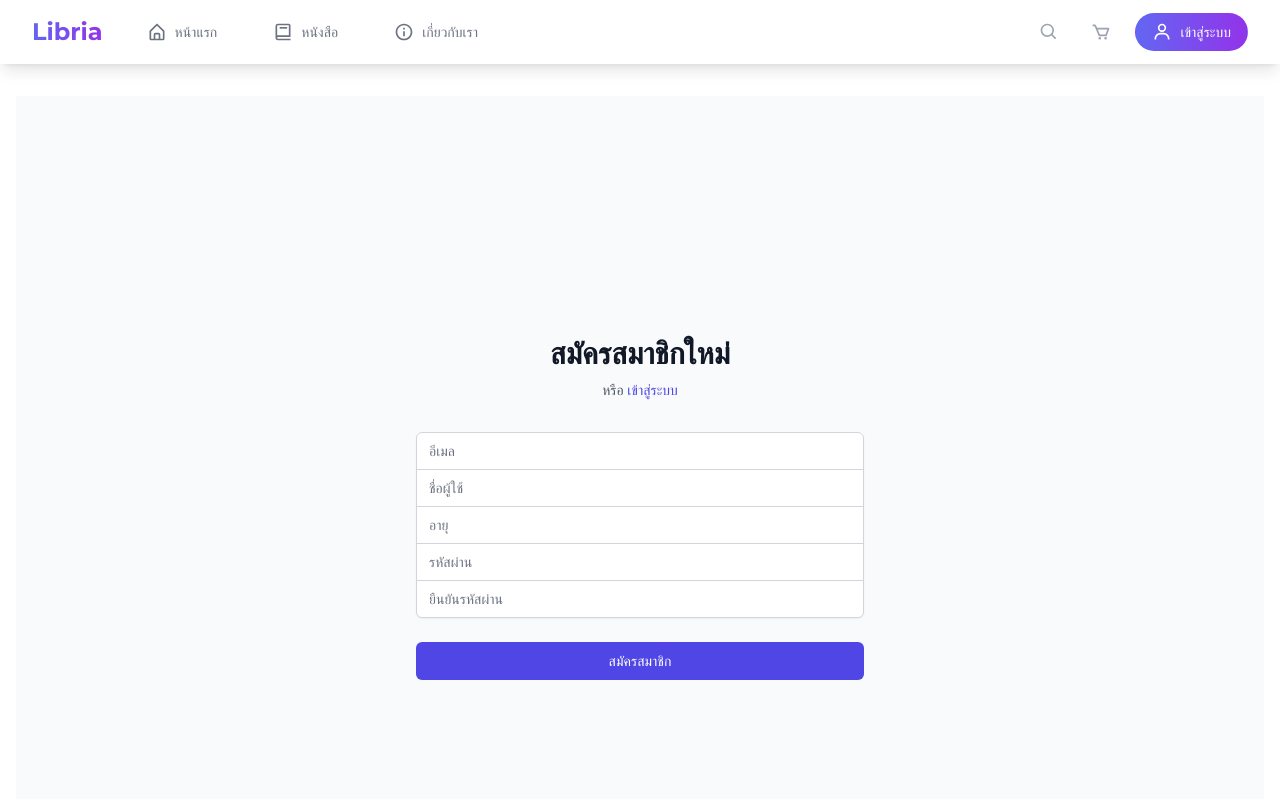
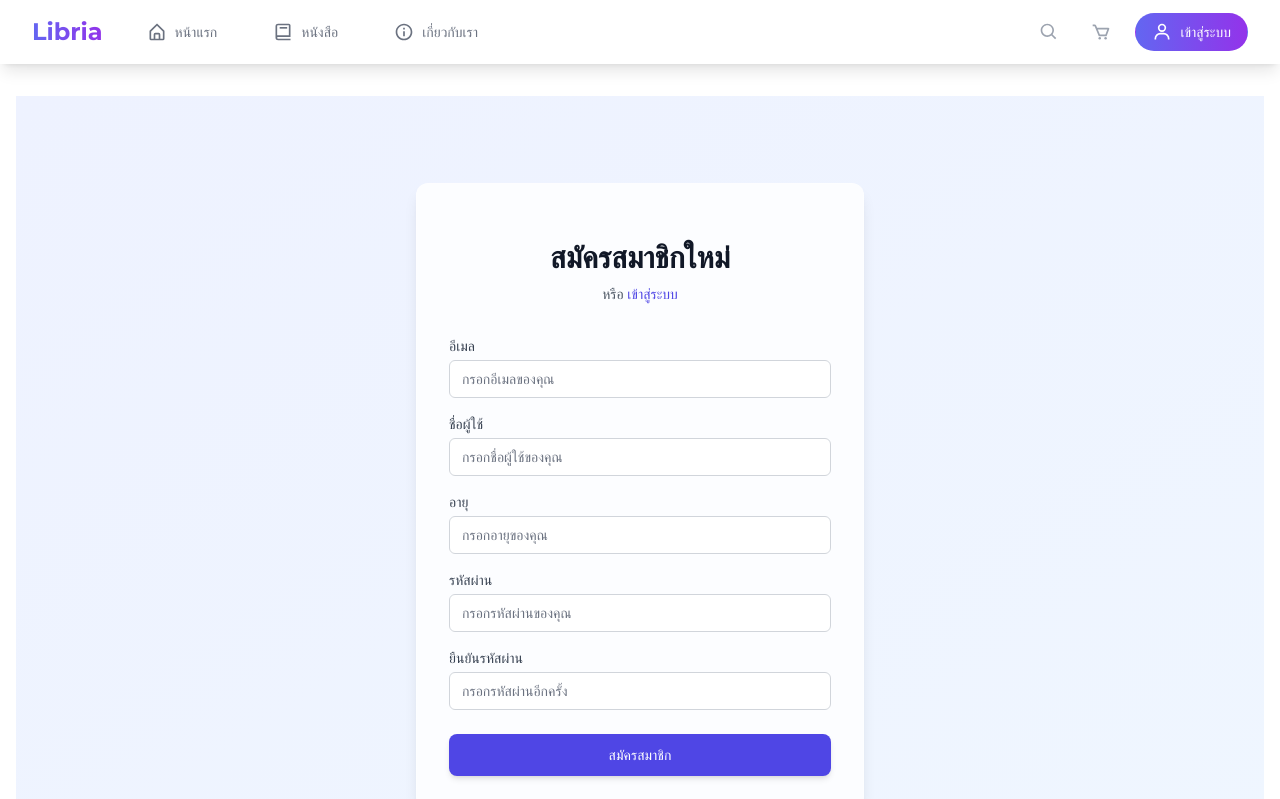
Before and after one commit to nattarat016/ecommercce-ebook, a React (Vite) app: page /signup in a window 1280 px wide. Shown: the top 799 px of the page. Built offline with nearby package versions, Linux system fonts and the light colour scheme.

Commit message:
✨ Refactor Sign In and Sign Up pages with enhanced UI and animations

```diff
--- a/src/pages/SignInPage.tsx
+++ b/src/pages/SignInPage.tsx
@@ -22,8 +22,6 @@ export const SignInPage = () => {
     try {
       await authService.signIn(formData.email, formData.password);
       showToast.success("เข้าสู่ระบบสำเร็จ");
-
-      // Get the redirect path from location state or default to home
       const from = location.state?.from || "/";
       navigate(from);
     } catch (error: any) {
@@ -42,17 +40,17 @@ export const SignInPage = () => {
   };
 
   return (
-    <div className="min-h-screen flex items-center justify-center bg-gray-50 py-12 px-4 sm:px-6 lg:px-8">
-      <div className="max-w-md w-full space-y-8">
-        <div>
-          <h2 className="mt-6 text-center text-3xl font-extrabold text-gray-900">
+    <div className="min-h-screen flex items-center justify-center bg-gradient-to-br from-indigo-50 to-blue-50 py-12 px-4 sm:px-6 lg:px-8">
+      <div className="max-w-md w-full space-y-8 bg-white/80 backdrop-blur-sm p-8 rounded-xl shadow-lg transform transition-all duration-300 hover:shadow-2xl border border-white/20">
+        <div className="transform transition-all duration-500 animate-fadeIn">
+          <h2 className="mt-6 text-center text-3xl font-extrabold text-gray-900 animate-slideDown">
             เข้าสู่ระบบ
           </h2>
-          <p className="mt-2 text-center text-sm text-gray-600">
+          <p className="mt-2 text-center text-sm text-gray-600 animate-fadeIn">
             หรือ{" "}
             <Link
               to="/signup"
-              className="font-medium text-indigo-600 hover:text-indigo-500"
+              className="font-medium text-indigo-600 hover:text-indigo-500 transition-colors duration-200 hover:underline"
             >
               สมัครสมาชิกใหม่
             </Link>
@@ -60,15 +58,18 @@ export const SignInPage = () => {
         </div>
 
         {message && (
-          <div className="rounded-md bg-green-50 p-4">
+          <div className="rounded-md bg-green-50/80 backdrop-blur-sm p-4 animate-slideDown">
             <div className="text-sm text-green-700">{message}</div>
           </div>
         )}
 
-        <form className="mt-8 space-y-6" onSubmit={handleSubmit}>
-          <div className="rounded-md shadow-sm -space-y-px">
-            <div>
-              <label htmlFor="email" className="sr-only">
+        <form className="mt-8 space-y-6 animate-fadeIn" onSubmit={handleSubmit}>
+          <div className="space-y-4">
+            <div className="transform transition-all duration-300 hover:translate-x-1">
+              <label
+                htmlFor="email"
+                className="block text-sm font-medium text-gray-700 mb-1"
+              >
                 อีเมล
               </label>
               <input
@@ -79,12 +80,15 @@ export const SignInPage = () => {
                 required
                 value={formData.email}
                 onChange={handleChange}
-                className="appearance-none rounded-none relative block w-full px-3 py-2 border border-gray-300 placeholder-gray-500 text-gray-900 rounded-t-md focus:outline-none focus:ring-indigo-500 focus:border-indigo-500 focus:z-10 sm:text-sm"
-                placeholder="อีเมล"
+                className="appearance-none relative block w-full px-3 py-2 border border-gray-300 rounded-md placeholder-gray-500 text-gray-900 focus:outline-none focus:ring-2 focus:ring-indigo-500 focus:border-transparent focus:z-10 sm:text-sm transition-all duration-300 focus:translate-x-1 bg-white/50 backdrop-blur-sm"
+                placeholder="กรอกอีเมลของคุณ"
               />
             </div>
-            <div>
-              <label htmlFor="password" className="sr-only">
+            <div className="transform transition-all duration-300 hover:translate-x-1">
+              <label
+                htmlFor="password"
+                className="block text-sm font-medium text-gray-700 mb-1"
+              >
                 รหัสผ่าน
               </label>
               <input
@@ -95,19 +99,45 @@ export const SignInPage = () => {
                 required
                 value={formData.password}
                 onChange={handleChange}
-                className="appearance-none rounded-none relative block w-full px-3 py-2 border border-gray-300 placeholder-gray-500 text-gray-900 rounded-b-md focus:outline-none focus:ring-indigo-500 focus:border-indigo-500 focus:z-10 sm:text-sm"
-                placeholder="รหัสผ่าน"
+                className="appearance-none relative block w-full px-3 py-2 border border-gray-300 rounded-md placeholder-gray-500 text-gray-900 focus:outline-none focus:ring-2 focus:ring-indigo-500 focus:border-transparent focus:z-10 sm:text-sm transition-all duration-300 focus:translate-x-1 bg-white/50 backdrop-blur-sm"
+                placeholder="กรอกรหัสผ่านของคุณ"
               />
             </div>
           </div>
 
-          <div>
+          <div className="mt-6">
             <button
               type="submit"
               disabled={loading}
-              className="group relative w-full flex justify-center py-2 px-4 border border-transparent text-sm font-medium rounded-md text-white bg-indigo-600 hover:bg-indigo-700 focus:outline-none focus:ring-2 focus:ring-offset-2 focus:ring-indigo-500 disabled:bg-indigo-400"
+              className="group relative w-full flex justify-center py-2.5 px-4 border border-transparent text-sm font-medium rounded-lg text-white bg-indigo-600 hover:bg-indigo-700 focus:outline-none focus:ring-2 focus:ring-offset-2 focus:ring-indigo-500 disabled:bg-indigo-400 transform transition-all duration-300 hover:scale-[1.02] active:scale-[0.98] disabled:hover:scale-100 shadow-md hover:shadow-lg"
             >
-              {loading ? "กำลังเข้าสู่ระบบ..." : "เข้าสู่ระบบ"}
+              {loading ? (
+                <span className="flex items-center">
+                  <svg
+                    className="animate-spin -ml-1 mr-3 h-5 w-5 text-white"
+                    xmlns="http://www.w3.org/2000/svg"
+                    fill="none"
+                    viewBox="0 0 24 24"
+                  >
+                    <circle
+                      className="opacity-25"
+                      cx="12"
+                      cy="12"
+                      r="10"
+                      stroke="currentColor"
+                      strokeWidth="4"
+                    ></circle>
+                    <path
+                      className="opacity-75"
+                      fill="currentColor"
+                      d="M4 12a8 8 0 018-8V0C5.373 0 0 5.373 0 12h4zm2 5.291A7.962 7.962 0 014 12H0c0 3.042 1.135 5.824 3 7.938l3-2.647z"
+                    ></path>
+                  </svg>
+                  กำลังเข้าสู่ระบบ...
+                </span>
+              ) : (
+                "เข้าสู่ระบบ"
+              )}
             </button>
           </div>
         </form>
--- a/src/pages/SignUpPage.tsx
+++ b/src/pages/SignUpPage.tsx
@@ -58,7 +58,7 @@ export const SignUpPage = () => {
 
       if (user) {
         showToast.success("ลงทะเบียนสำเร็จ");
-        navigate("/signin", {
+        navigate("/", {
           state: {
             message: "ลงทะเบียนสำเร็จ กรุณาเข้าสู่ระบบ",
           },
@@ -74,119 +74,131 @@ export const SignUpPage = () => {
   };
 
   return (
-    <div className="min-h-screen flex items-center justify-center bg-gray-50 py-12 px-4 sm:px-6 lg:px-8">
-      <div className="max-w-md w-full space-y-8">
-        <div>
-          <h2 className="mt-6 text-center text-3xl font-extrabold text-gray-900">
+    <div className="min-h-screen flex items-center justify-center bg-gradient-to-br from-indigo-50 to-blue-50 py-12 px-4 sm:px-6 lg:px-8">
+      <div className="max-w-md w-full space-y-8 bg-white/80 backdrop-blur-sm p-8 rounded-xl shadow-lg transform transition-all duration-300 hover:shadow-2xl border border-white/20">
+        <div className="transform transition-all duration-500 animate-fadeIn">
+          <h2 className="mt-6 text-center text-3xl font-extrabold text-gray-900 animate-slideDown">
             สมัครสมาชิกใหม่
           </h2>
-          <p className="mt-2 text-center text-sm text-gray-600">
+          <p className="mt-2 text-center text-sm text-gray-600 animate-fadeIn">
             หรือ{" "}
             <button
               onClick={() => navigate("/signin")}
-              className="font-medium text-indigo-600 hover:text-indigo-500"
+              className="font-medium text-indigo-600 hover:text-indigo-500 transition-colors duration-200 hover:underline"
             >
               เข้าสู่ระบบ
             </button>
           </p>
         </div>
 
-        <form className="mt-8 space-y-6" onSubmit={handleSubmit}>
+        <form className="mt-8 space-y-6 animate-fadeIn" onSubmit={handleSubmit}>
           {error && (
-            <div className="rounded-md bg-red-50 p-4">
+            <div className="rounded-md bg-red-50/80 backdrop-blur-sm p-4 animate-shake">
               <div className="text-sm text-red-700">{error}</div>
             </div>
           )}
 
-          <div className="rounded-md shadow-sm -space-y-px">
-            <div>
-              <label htmlFor="email-address" className="sr-only">
-                อีเมล
+          <div className="space-y-4">
+            {[
+              {
+                id: "email-address",
+                name: "email",
+                type: "email",
+                label: "อีเมล",
+                placeholder: "กรอกอีเมลของคุณ",
+                autoComplete: "email",
+              },
+              {
+                id: "username",
+                name: "username",
+                type: "text",
+                label: "ชื่อผู้ใช้",
+                placeholder: "กรอกชื่อผู้ใช้ของคุณ",
+                autoComplete: "username",
+              },
+              {
+                id: "age",
+                name: "age",
+                type: "number",
+                label: "อายุ",
+                placeholder: "กรอกอายุของคุณ",
+                autoComplete: "off",
+              },
+              {
+                id: "password",
+                name: "password",
+                type: "password",
+                label: "รหัสผ่าน",
+                placeholder: "กรอกรหัสผ่านของคุณ",
+                autoComplete: "new-password",
+              },
+              {
+                id: "confirm-password",
+                name: "confirmPassword",
+                type: "password",
+                label: "ยืนยันรหัสผ่าน",
+                placeholder: "กรอกรหัสผ่านอีกครั้ง",
+                autoComplete: "new-password",
+              },
+            ].map((field) => (
+              <div
+                key={field.id}
+                className="transform transition-all duration-300 hover:translate-x-1"
+              >
+                <label
+                  htmlFor={field.id}
+                  className="block text-sm font-medium text-gray-700 mb-1"
+                >
+                  {field.label}
                 </label>
                 <input
-                id="email-address"
-                name="email"
-                type="email"
-                autoComplete="email"
+                  id={field.id}
+                  name={field.name}
+                  type={field.type}
+                  autoComplete={field.autoComplete}
                   required
-                className="appearance-none rounded-none relative block w-full px-3 py-2 border border-gray-300 placeholder-gray-500 text-gray-900 rounded-t-md focus:outline-none focus:ring-indigo-500 focus:border-indigo-500 focus:z-10 sm:text-sm"
-                placeholder="อีเมล"
-                value={formData.email}
+                  className="appearance-none relative block w-full px-3 py-2 border border-gray-300 rounded-md placeholder-gray-500 text-gray-900 focus:outline-none focus:ring-2 focus:ring-indigo-500 focus:border-transparent focus:z-10 sm:text-sm transition-all duration-300 focus:translate-x-1 bg-white/50 backdrop-blur-sm"
+                  placeholder={field.placeholder}
+                  value={formData[field.name as keyof typeof formData]}
                   onChange={handleChange}
                 />
               </div>
-            <div>
-              <label htmlFor="username" className="sr-only">
-                ชื่อผู้ใช้
-              </label>
-              <input
-                id="username"
-                name="username"
-                type="text"
-                autoComplete="username"
-                required
-                className="appearance-none rounded-none relative block w-full px-3 py-2 border border-gray-300 placeholder-gray-500 text-gray-900 focus:outline-none focus:ring-indigo-500 focus:border-indigo-500 focus:z-10 sm:text-sm"
-                placeholder="ชื่อผู้ใช้"
-                value={formData.username}
-                onChange={handleChange}
-              />
-            </div>
-            <div>
-              <label htmlFor="age" className="sr-only">
-                อายุ
-              </label>
-              <input
-                id="age"
-                name="age"
-                type="number"
-                required
-                className="appearance-none rounded-none relative block w-full px-3 py-2 border border-gray-300 placeholder-gray-500 text-gray-900 focus:outline-none focus:ring-indigo-500 focus:border-indigo-500 focus:z-10 sm:text-sm"
-                placeholder="อายุ"
-                value={formData.age}
-                onChange={handleChange}
-              />
-            </div>
-            <div>
-              <label htmlFor="password" className="sr-only">
-                รหัสผ่าน
-              </label>
-              <input
-                id="password"
-                name="password"
-                type="password"
-                autoComplete="new-password"
-                required
-                className="appearance-none rounded-none relative block w-full px-3 py-2 border border-gray-300 placeholder-gray-500 text-gray-900 focus:outline-none focus:ring-indigo-500 focus:border-indigo-500 focus:z-10 sm:text-sm"
-                placeholder="รหัสผ่าน"
-                value={formData.password}
-                onChange={handleChange}
-              />
-            </div>
-            <div>
-              <label htmlFor="confirm-password" className="sr-only">
-                ยืนยันรหัสผ่าน
-              </label>
-              <input
-                id="confirm-password"
-                name="confirmPassword"
-                type="password"
-                autoComplete="new-password"
-                required
-                className="appearance-none rounded-none relative block w-full px-3 py-2 border border-gray-300 placeholder-gray-500 text-gray-900 rounded-b-md focus:outline-none focus:ring-indigo-500 focus:border-indigo-500 focus:z-10 sm:text-sm"
-                placeholder="ยืนยันรหัสผ่าน"
-                value={formData.confirmPassword}
-                onChange={handleChange}
-              />
-            </div>
+            ))}
           </div>
 
-          <div>
+          <div className="mt-6">
             <button
               type="submit"
               disabled={loading}
-              className="group relative w-full flex justify-center py-2 px-4 border border-transparent text-sm font-medium rounded-md text-white bg-indigo-600 hover:bg-indigo-700 focus:outline-none focus:ring-2 focus:ring-offset-2 focus:ring-indigo-500"
+              className="group relative w-full flex justify-center py-2.5 px-4 border border-transparent text-sm font-medium rounded-lg text-white bg-indigo-600 hover:bg-indigo-700 focus:outline-none focus:ring-2 focus:ring-offset-2 focus:ring-indigo-500 transform transition-all duration-300 hover:scale-[1.02] active:scale-[0.98] disabled:hover:scale-100 shadow-md hover:shadow-lg"
             >
-              {loading ? "กำลังดำเนินการ..." : "สมัครสมาชิก"}
+              {loading ? (
+                <span className="flex items-center">
+                  <svg
+                    className="animate-spin -ml-1 mr-3 h-5 w-5 text-white"
+                    xmlns="http://www.w3.org/2000/svg"
+                    fill="none"
+                    viewBox="0 0 24 24"
+                  >
+                    <circle
+                      className="opacity-25"
+                      cx="12"
+                      cy="12"
+                      r="10"
+                      stroke="currentColor"
+                      strokeWidth="4"
+                    ></circle>
+                    <path
+                      className="opacity-75"
+                      fill="currentColor"
+                      d="M4 12a8 8 0 018-8V0C5.373 0 0 5.373 0 12h4zm2 5.291A7.962 7.962 0 014 12H0c0 3.042 1.135 5.824 3 7.938l3-2.647z"
+                    ></path>
+                  </svg>
+                  กำลังดำเนินการ...
+                </span>
+              ) : (
+                "สมัครสมาชิก"
+              )}
             </button>
           </div>
         </form>
```
Lines whose indentation alone changed are shown as unchanged.
